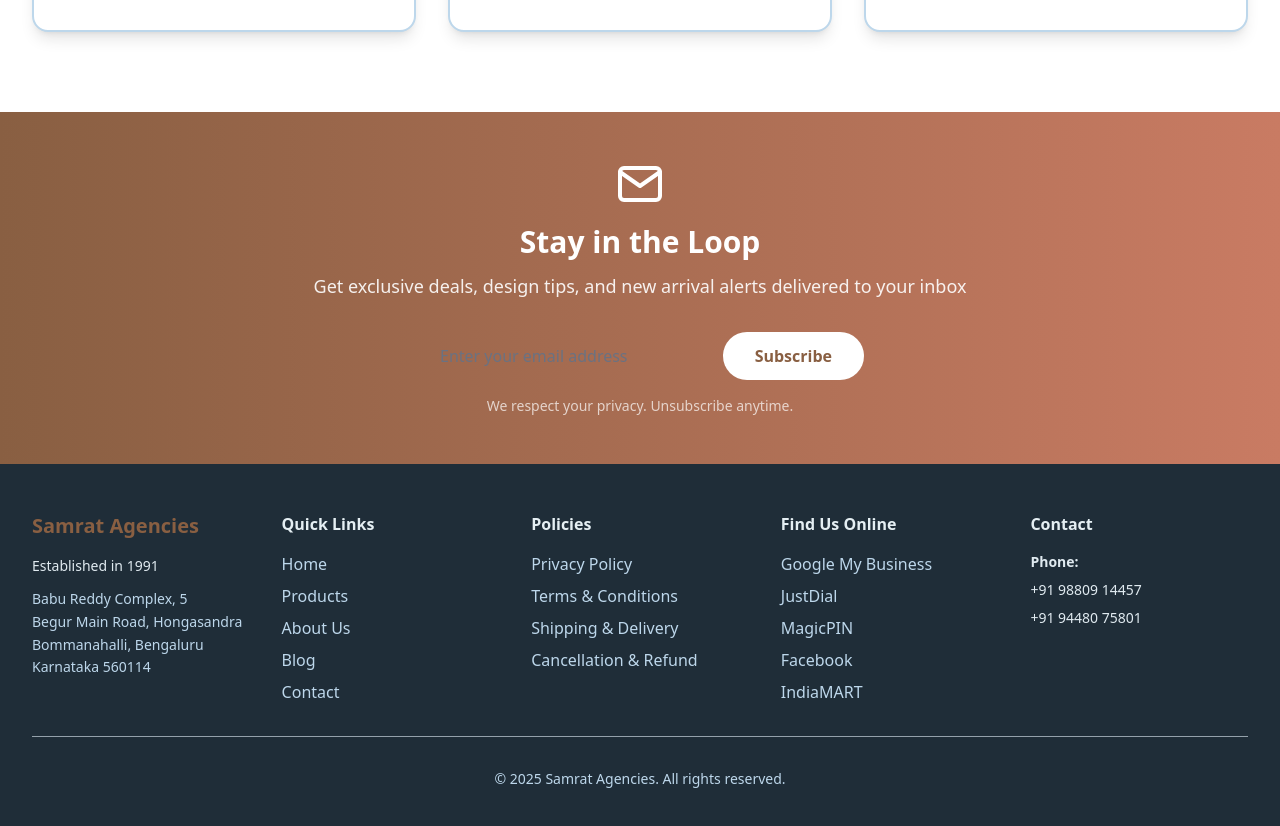
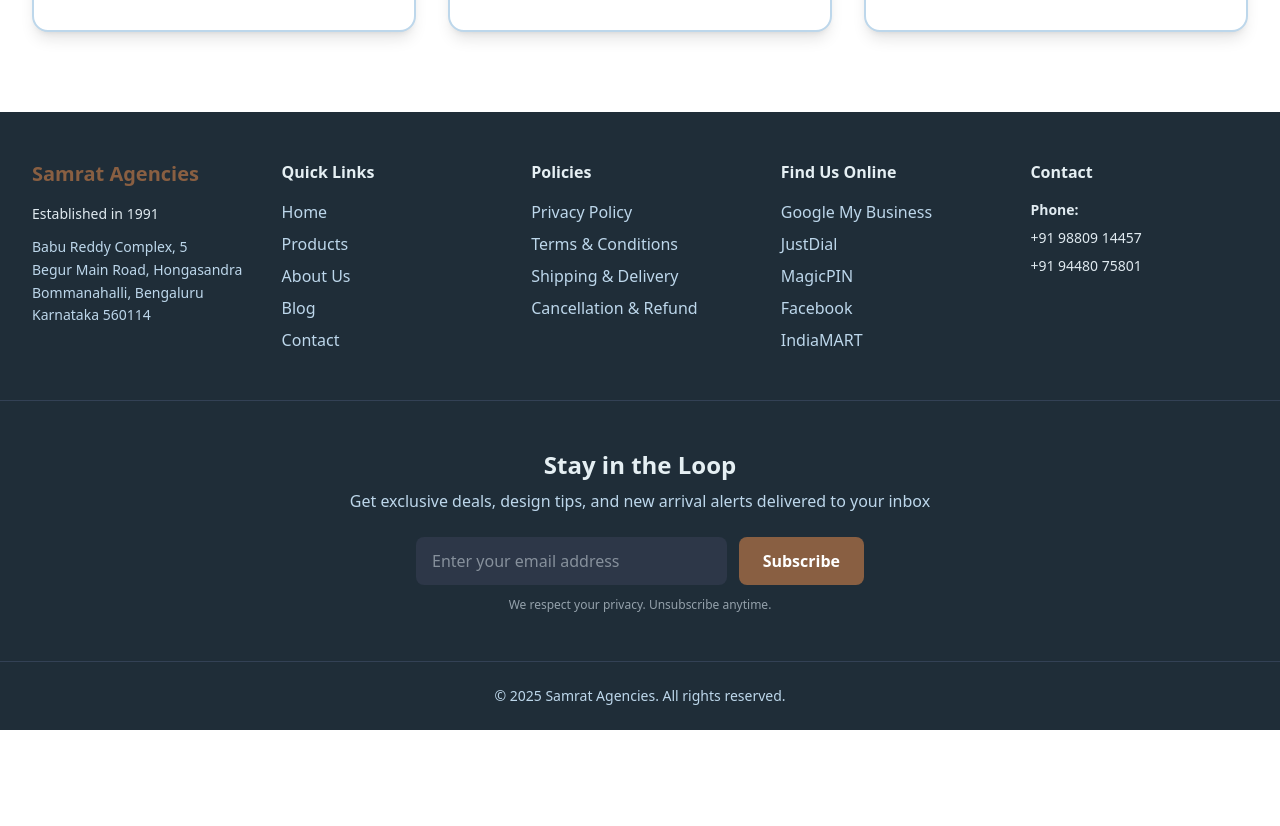
Before and after one commit to salaudeen22/SamratAgencies, a React (Vite) app in the folder frontend/: page / in a window 1280 px wide. Shown: the part 3711-4537 px from the top of the page. After the commit the page ends 4441 px from the top, so only its background shows below. Built offline with nearby package versions, Linux system fonts and the light colour scheme; no server answers.

Commit message:
update ui of home page

```diff
--- a/frontend/src/components/Footer.jsx
+++ b/frontend/src/components/Footer.jsx
@@ -1,6 +1,32 @@
 import { Link } from 'react-router-dom';
+import { useState } from 'react';
+import { newsletterAPI } from '../services/api';
+import toast from 'react-hot-toast';
 
 const Footer = () => {
+  const [email, setEmail] = useState('');
+  const [subscribing, setSubscribing] = useState(false);
+
+  const handleNewsletterSubmit = async (e) => {
+    e.preventDefault();
+
+    if (!email || !email.includes('@')) {
+      toast.error('Please enter a valid email address');
+      return;
+    }
+
+    try {
+      setSubscribing(true);
+      await newsletterAPI.subscribe({ email });
+      toast.success('Successfully subscribed to our newsletter!');
+      setEmail('');
+    } catch (error) {
+      toast.error(error.response?.data?.message || 'Failed to subscribe');
+    } finally {
+      setSubscribing(false);
+    }
+  };
+
   return (
     <footer className="mt-auto" style={{ backgroundColor: '#1F2D38' }}>
       <div className="max-w-7xl mx-auto px-4 sm:px-6 lg:px-8 py-8 sm:py-10 md:py-12">
@@ -120,7 +146,49 @@
           </div>
         </div>
 
-        <div className="mt-6 sm:mt-8 pt-6 sm:pt-8 text-center text-xs sm:text-sm" style={{ borderTop: '1px solid #94A1AB', color: '#BDD7EB' }}>
+      </div>
+
+      {/* Newsletter Section */}
+      <div className="border-t" style={{ borderColor: '#334155' }}>
+        <div className="max-w-7xl mx-auto px-4 sm:px-6 lg:px-8 py-12">
+          <div className="max-w-2xl mx-auto text-center">
+            <h3 className="text-2xl font-bold mb-2" style={{ color: '#E5EFF3' }}>
+              Stay in the Loop
+            </h3>
+            <p className="mb-6" style={{ color: '#BDD7EB' }}>
+              Get exclusive deals, design tips, and new arrival alerts delivered to your inbox
+            </p>
+            <form onSubmit={handleNewsletterSubmit} className="flex flex-col sm:flex-row gap-3 max-w-md mx-auto">
+              <input
+                type="email"
+                value={email}
+                onChange={(e) => setEmail(e.target.value)}
+                placeholder="Enter your email address"
+                className="flex-1 px-4 py-3 rounded-lg focus:outline-none focus:ring-2"
+                style={{ backgroundColor: '#2D3748', color: '#E0EAF0', borderColor: '#475569' }}
+                required
+              />
+              <button
+                type="submit"
+                disabled={subscribing}
+                className="px-6 py-3 rounded-lg font-semibold transition-colors disabled:opacity-50"
+                style={{ backgroundColor: '#895F42', color: 'white' }}
+                onMouseEnter={(e) => !subscribing && (e.currentTarget.style.backgroundColor = '#9F8065')}
+                onMouseLeave={(e) => e.currentTarget.style.backgroundColor = '#895F42'}
+              >
+                {subscribing ? 'Subscribing...' : 'Subscribe'}
+              </button>
+            </form>
+            <p className="text-xs mt-3" style={{ color: '#94A1AB' }}>
+              We respect your privacy. Unsubscribe anytime.
+            </p>
+          </div>
+        </div>
+      </div>
+
+      {/* Copyright */}
+      <div className="border-t" style={{ borderColor: '#334155' }}>
+        <div className="max-w-7xl mx-auto px-4 sm:px-6 lg:px-8 py-6 text-center text-xs sm:text-sm" style={{ color: '#BDD7EB' }}>
           <p>&copy; {new Date().getFullYear()} Samrat Agencies. All rights reserved.</p>
         </div>
       </div>
--- a/frontend/src/pages/Home.jsx
+++ b/frontend/src/pages/Home.jsx
@@ -9,7 +9,6 @@
 import PromotionalCards from '../components/home/PromotionalCards';
 import TestimonialsSection from '../components/home/TestimonialsSection';
 import RecentlyViewedSection from '../components/home/RecentlyViewedSection';
-import NewsletterSignup from '../components/common/NewsletterSignup';
 
 const Home = () => {
   const [featuredProducts, setFeaturedProducts] = useState([]);
@@ -48,7 +47,6 @@
         <BrandLogosSection />
         <PromotionalCards />
         <TestimonialsSection />
-        <NewsletterSignup />
       </div>
     </>
   );
--- a/frontend/src/services/api.js
+++ b/frontend/src/services/api.js
@@ -245,4 +245,17 @@
   delete: (reviewId) => api.delete(`/reviews/${reviewId}`),
 };
 
+// Newsletter APIs
+export const newsletterAPI = {
+  subscribe: (data) => api.post('/newsletter/subscribe', data),
+  unsubscribe: (email) => api.post('/newsletter/unsubscribe', { email }),
+
+  // Admin
+  getAll: (params) => api.get('/newsletter/admin/subscribers', { params }),
+  getStats: () => api.get('/newsletter/admin/stats'),
+  updateStatus: (id, status) => api.patch(`/newsletter/admin/subscribers/${id}/status`, { status }),
+  delete: (id) => api.delete(`/newsletter/admin/subscribers/${id}`),
+  export: () => api.get('/newsletter/admin/export'),
+};
+
 export default api;
```
